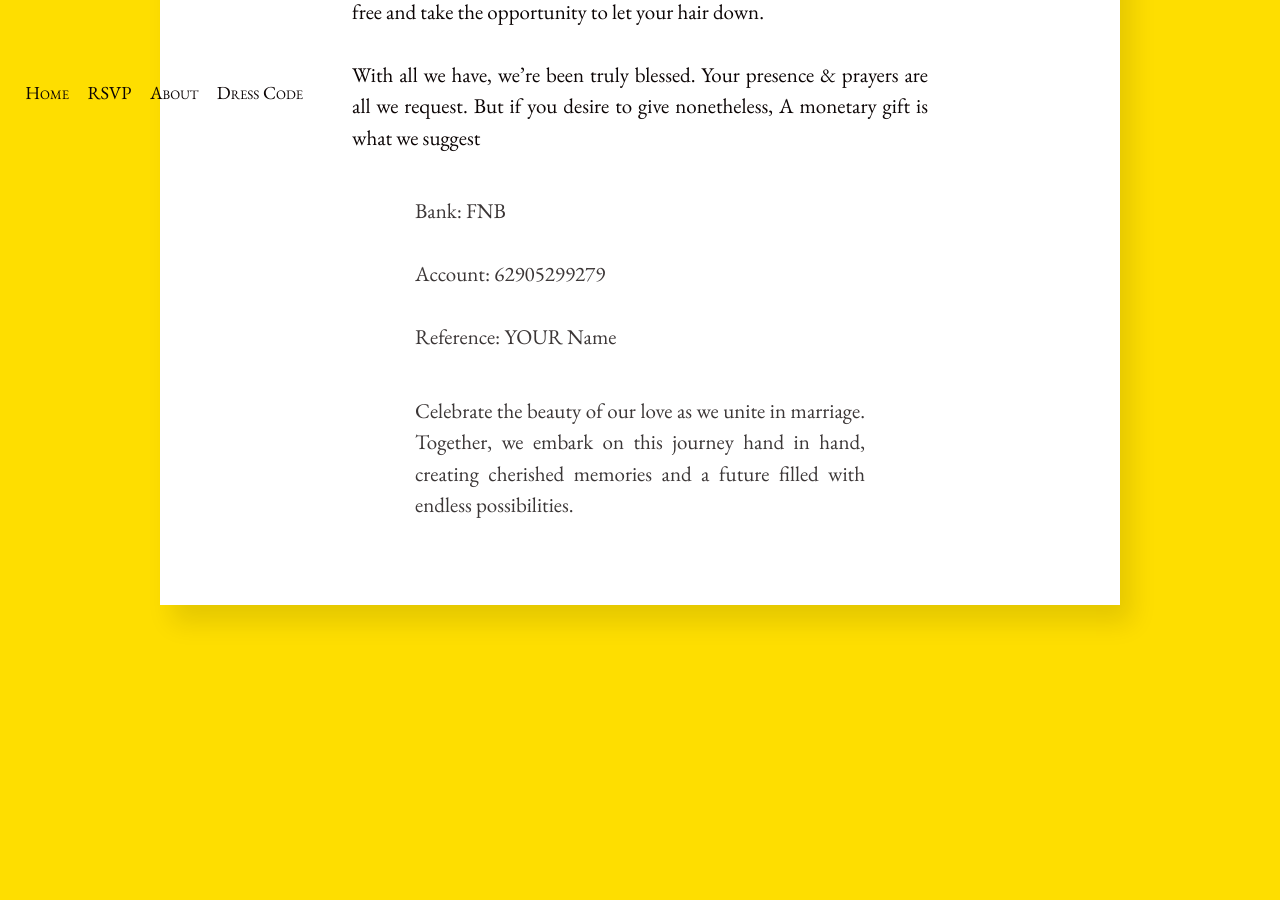
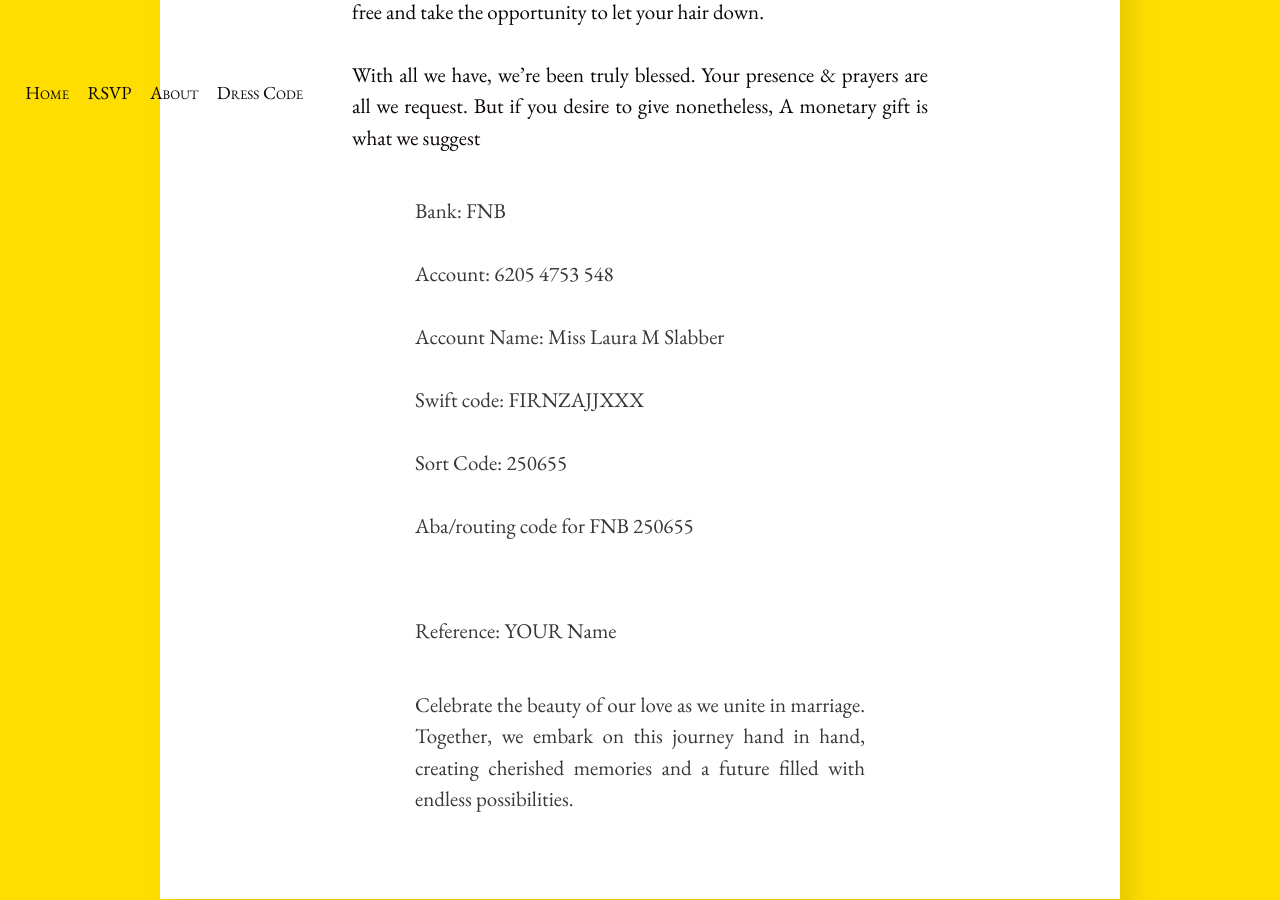
Before and after one commit to PoveyCelebration/PoveyCelebration.github.io, a Jekyll site: the page built from hitchens/about.md, in a window 1280 px wide and 900 px high, scrolled down 1540 px. Built offline with Jekyll 4.4.1, drawn with Linux system fonts in a browser that asks for light colours; before the commit the page ends 2187 px from its top, so only the background shows below that.

Commit message:
Update about.md

```diff
--- a/hitchens/about.md
+++ b/hitchens/about.md
@@ -29,7 +29,12 @@ But if you desire to give nonetheless,
 A monetary gift is what we suggest
 
 >Bank:  FNB<br/><br/>
->Account:  62905299279<br/><br/>
+>Account:  6205 4753 548<br/><br/>
+>Account Name:  Miss Laura M Slabber<br/><br/>
+>Swift code:  FIRNZAJJXXX<br/><br/>
+>Sort Code:  250655<br/><br/>
+>Aba/routing code for FNB 250655<br/><br/>
+
 >Reference: YOUR Name
 
 
```
